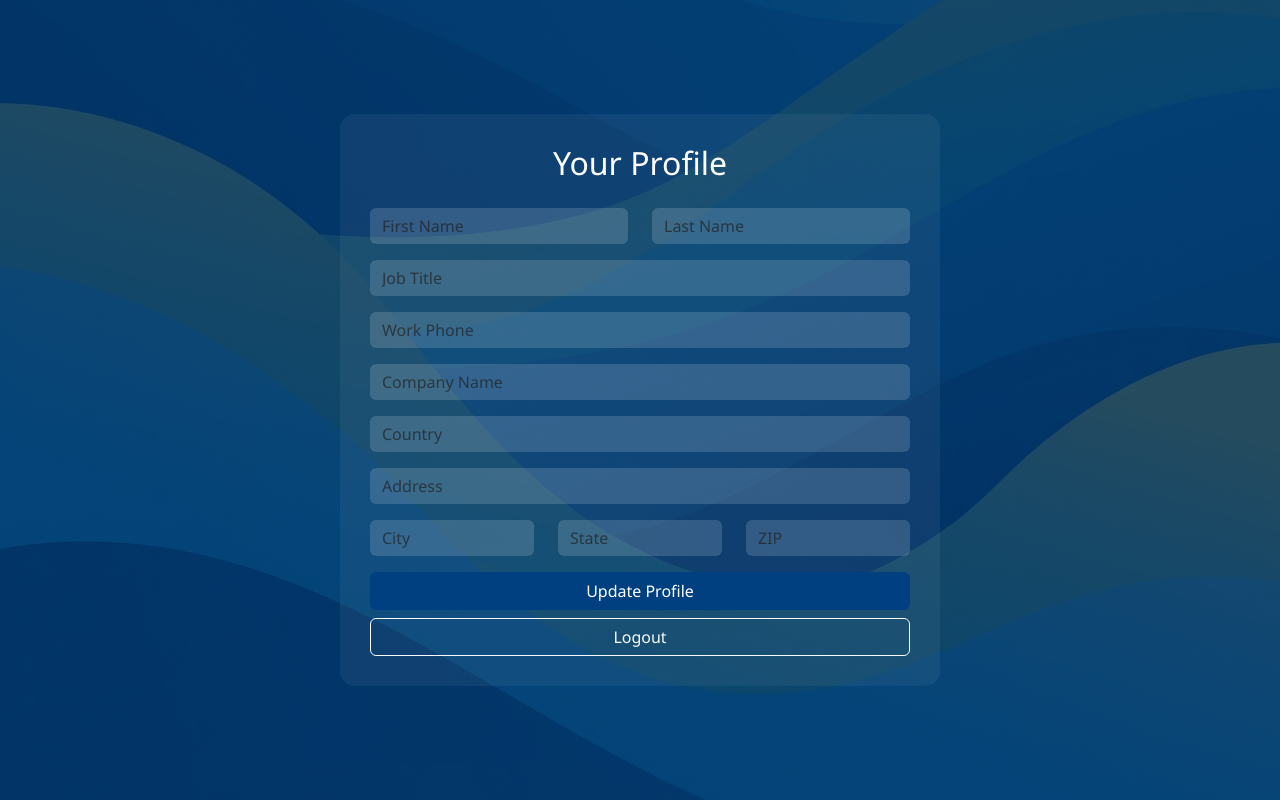
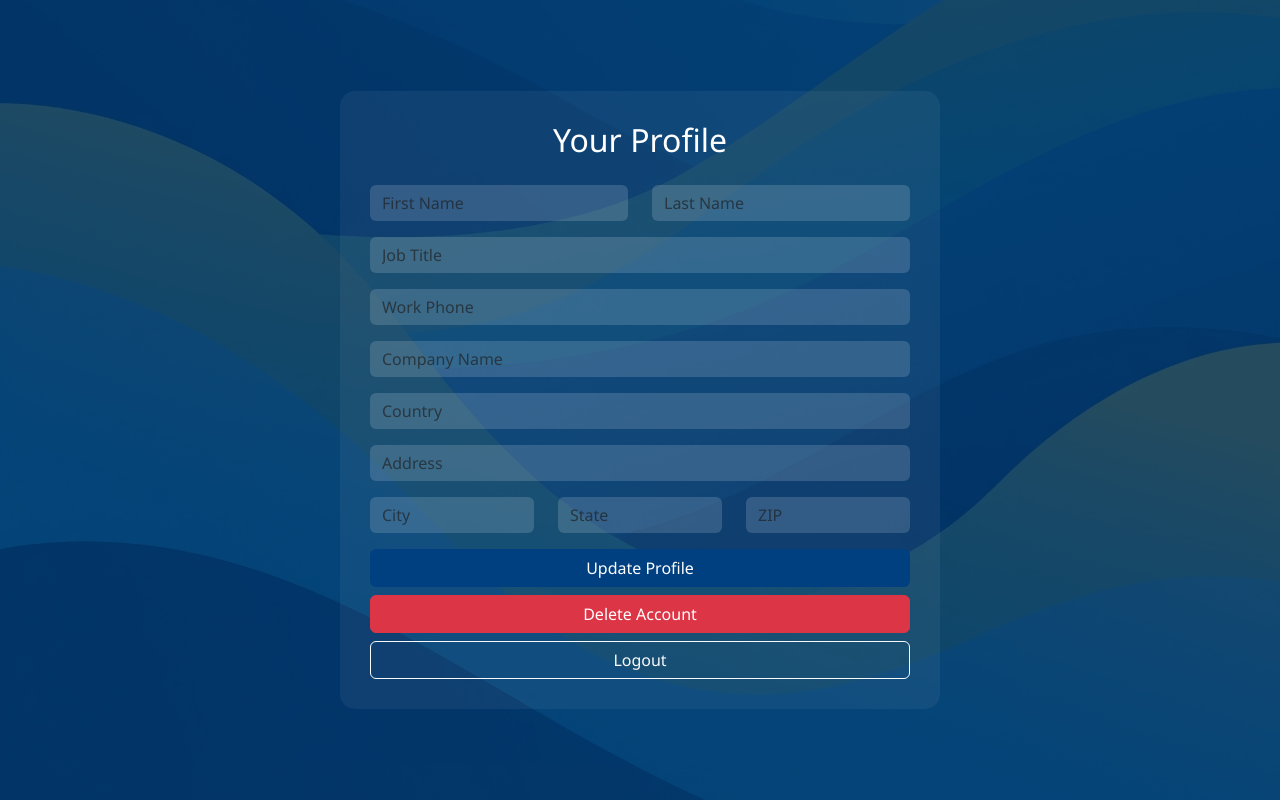
Before and after one commit to pratham1kruk/HR-management-system, a Flask app: page /auth/profile in a window 1280 px wide. Run offline with Flask 3, Linux system fonts and the light colour scheme; the visitor is signed in with stand-in values (Sample User, id 1); some libraries are stand-ins or nearby versions.

Commit message:
delete btn fixes at profile page

```diff
--- a/backend/routes/auth_routes.py
+++ b/backend/routes/auth_routes.py
@@ -213,6 +213,23 @@ def profile():
 
     return render_template("profile.html", user=user)
 
+# Delete user account
+@auth_bp.route("/delete-account", methods=["POST"])
+@login_required
+def delete_account():
+    user = User.query.get(session["user_id"])
+    try:
+        db.session.delete(user)
+        db.session.commit()
+        session.clear()
+        flash("Your account has been deleted.", "info")
+        return redirect(url_for("auth.auth_home"))
+    except Exception as e:
+        db.session.rollback()
+        logging.error(f"Delete Account Error: {e}")
+        flash("Failed to delete account. Try again.", "danger")
+        return redirect(url_for("auth.profile"))
+
 # -------------------------
 # Logout
 # -------------------------
--- a/backend/templates/profile.html
+++ b/backend/templates/profile.html
@@ -112,7 +112,11 @@
         </div>
 
         <button type="submit" class="btn btn-blue w-100">Update Profile</button>
-        <a href="{{ url_for('auth.logout') }}" class="btn btn-outline-light w-100 mt-2">Logout</a>
+      </form>
+      <form method="POST" action="{{ url_for('auth.delete_account') }}" onsubmit="return confirm('Are you sure you want to delete your account? This action cannot be undone.');">
+        <button type="submit" class="btn btn-danger w-100 mt-2">Delete Account</button>
+      </form>
+      <a href="{{ url_for('auth.logout') }}" class="btn btn-outline-light w-100 mt-2">Logout</a>
       </form>
     </div>
   </div>
```
